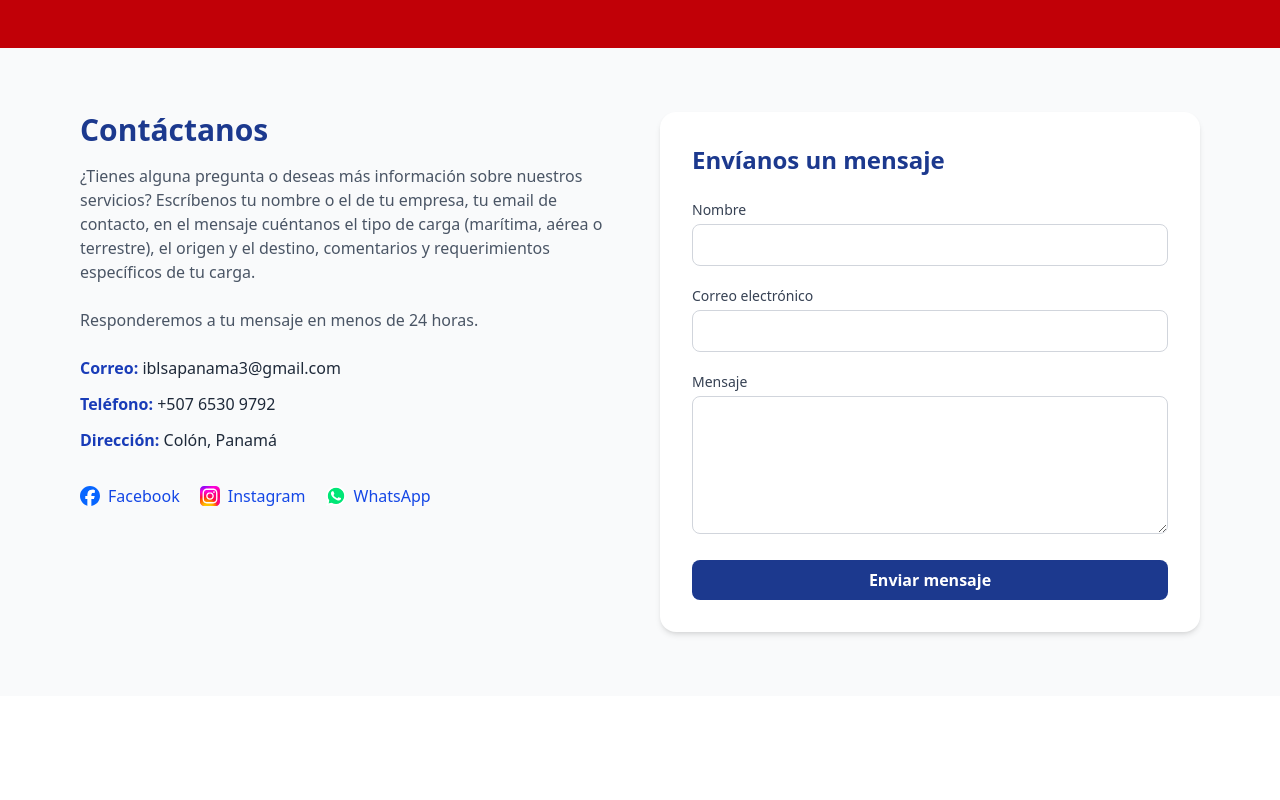
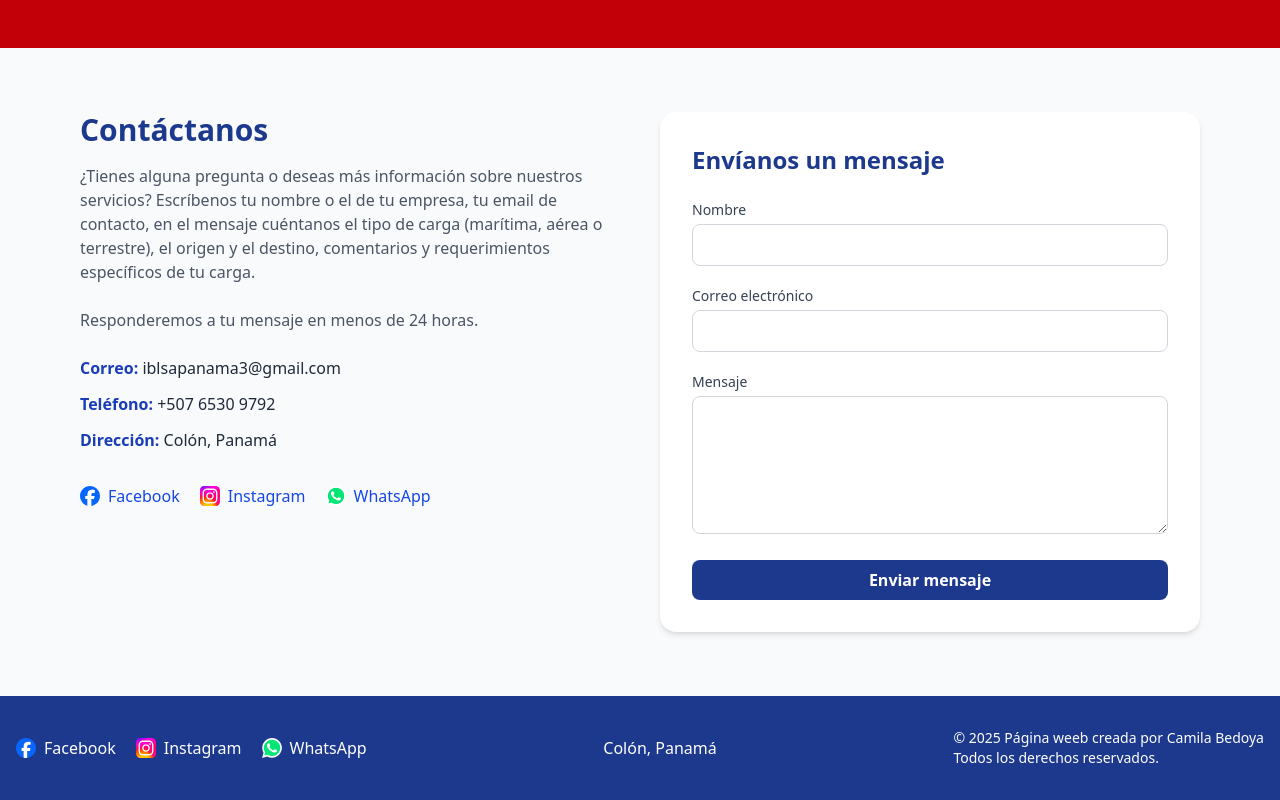
Before and after one commit to camila0424/IBL, a React (Vite) app: page / in a window 1280 px wide. Shown: the part 1892-2692 px from the top of the page. Before the commit the page ends 2588 px from the top, so only its background shows below. Built offline with nearby package versions, Linux system fonts and the light colour scheme.

Commit message:
creating the footer component

```diff
--- a/src/App.jsx
+++ b/src/App.jsx
@@ -3,6 +3,7 @@
 import Header from "./components/layout/Header";
 import Landing from "./components/landing/Landing";
 import WhatsAppButton from "./components/WhatsAppButton";
+import Footer from "./components/layout/Footer";
 
 function App() {
   return (
@@ -10,6 +11,7 @@
       <Header />
       <Landing />
       <WhatsAppButton />
+      <Footer />
     </>
   );
 }
--- a/src/components/layout/Footer.jsx
+++ b/src/components/layout/Footer.jsx
@@ -0,0 +1,66 @@
+import React from "react";
+
+function Footer() {
+  return (
+    <footer className="bg-blue-900 text-white py-8">
+      <div className="container mx-auto px-4 flex flex-col md:flex-row justify-between items-center">
+        {/* Redes sociales usando imágenes */}
+        <div className="flex flex-col sm:flex-row gap-3 sm:gap-5">
+          <a
+            href="#"
+            target="_blank"
+            rel="noreferrer"
+            className="flex items-center gap-2 text-white hover:text-blue-900 transition"
+          >
+            <img
+              src="/images/social/facebook-icon.svg"
+              alt="Facebook"
+              className="w-5 h-5"
+            />
+            Facebook
+          </a>
+
+          <a
+            href="#"
+            target="_blank"
+            rel="noreferrer"
+            className="flex items-center gap-2 text-white hover:text-blue-900 transition"
+          >
+            <img
+              src="/images/social/instagram-icon.svg"
+              alt="Instagram"
+              className="w-5 h-5"
+            />
+            Instagram
+          </a>
+
+          <a
+            href="https://wa.me/50765309792?text=Hola%2C%20quiero%20m%C3%A1s%20informaci%C3%B3n%20sobre%20sus%20servicios."
+            target="_blank"
+            rel="noopener noreferrer"
+            className="flex items-center gap-2 text-white hover:text-blue-900 transition"
+          >
+            <img
+              src="/images/social/whatsapp.svg"
+              alt="WhatsApp"
+              className="w-5 h-5"
+            />
+            WhatsApp
+          </a>
+        </div>
+
+        {/* Ciudad */}
+        <div className="mb-4 md:mb-0">Colón, Panamá</div>
+
+        {/* Licencia de creación */}
+        <div className="text-sm">
+          &copy; {new Date().getFullYear()} Página weeb creada por Camila Bedoya
+          <br />
+          Todos los derechos reservados.
+        </div>
+      </div>
+    </footer>
+  );
+}
+
+export default Footer;
```
